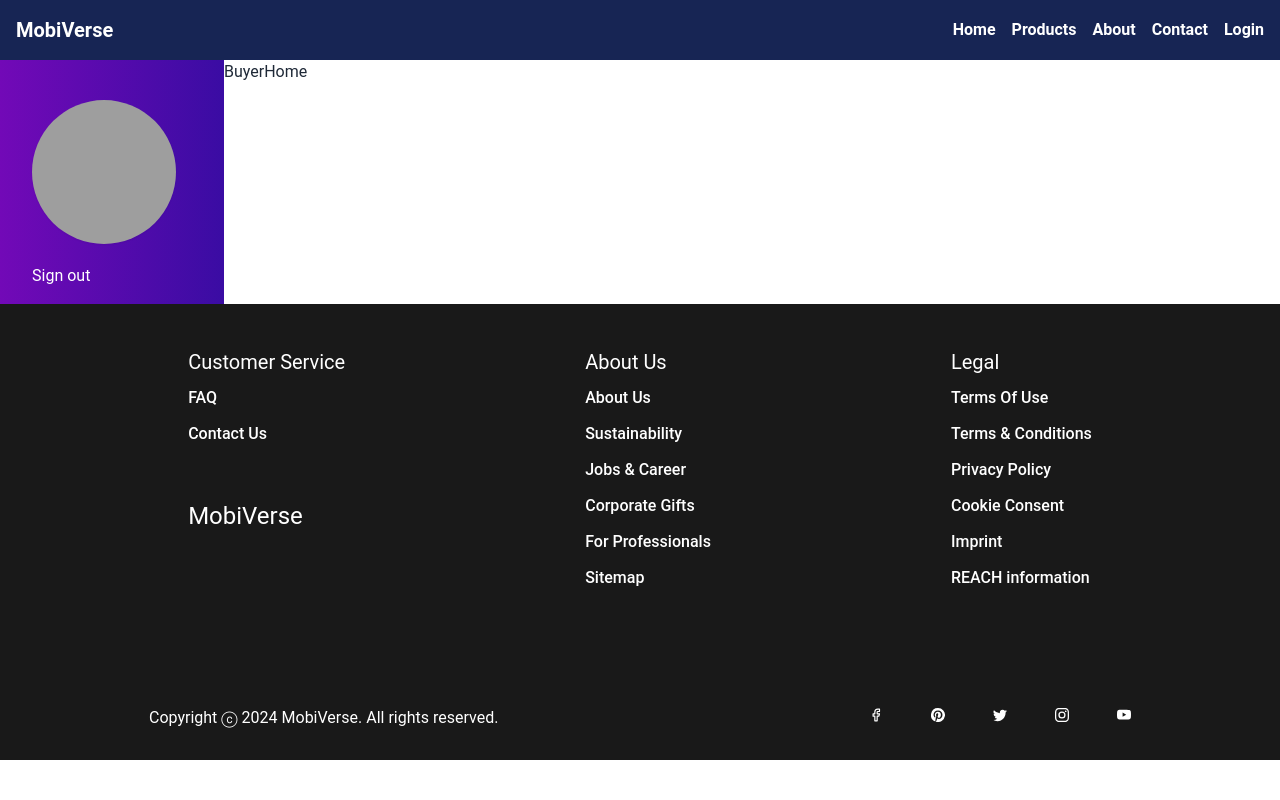
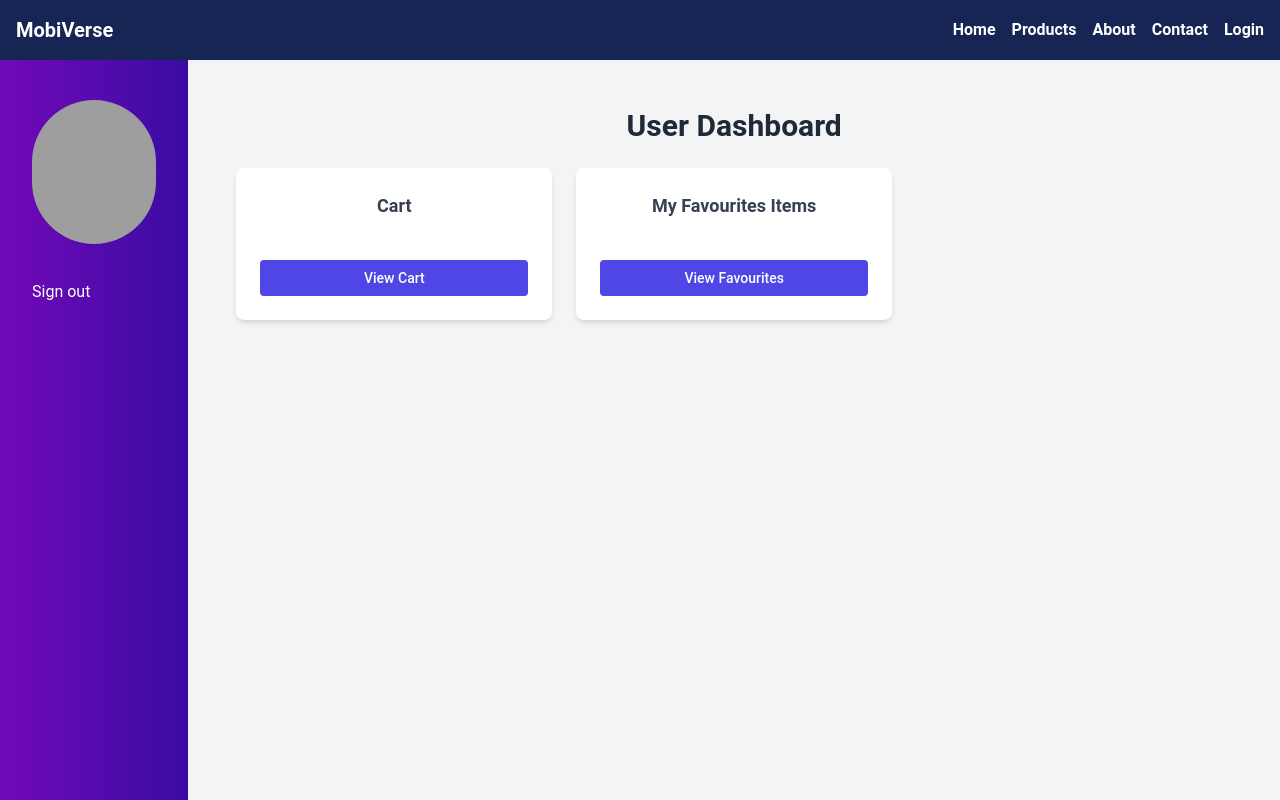
Before and after one commit to Nowshin73/mobile-shop, a React (Vite) app in the folder mobileshop-front/: page /user/dashboard in a window 1280 px wide. Shown: the top 800 px of the page. Built offline with nearby package versions, Linux system fonts and the light colour scheme; no server answers; grey boxes are pictures that could not be loaded.

Commit message:
buyer added

```diff
--- a/mobileshop-front/src/pages/Admin/AdminHome.jsx
+++ b/mobileshop-front/src/pages/Admin/AdminHome.jsx
@@ -1,9 +1,35 @@
-import React from 'react'
+import React, { useState, useEffect } from "react";
+import { Link } from "react-router-dom";
 
 const AdminHome = () => {
+  const [users, setUsers] = useState([]);
+
+  useEffect(() => {
+    // Fetch users data
+    fetch("http://localhost:5000/users")
+      .then((res) => res.json())
+      .then((data) => setUsers(data))
+      .catch((error) => console.error("Error fetching users:", error));
+  }, []);
+
   return (
-    <div>AdminHome</div>
-  )
-}
+    <div className="p-6 lg:p-12 w-full bg-gray-100 min-h-screen">
+      <h2 className="text-3xl font-bold text-center mb-6">Admin Dashboard</h2>
+      <div className="grid grid-cols-1 sm:grid-cols-2 lg:grid-cols-3 gap-6">
+        {/* Box for Total Users */}
+        <div className="bg-white shadow-md rounded-lg p-6 text-center">
+          <h3 className="text-lg font-semibold text-gray-700">Total Users</h3>
+          <p className="text-2xl font-bold text-indigo-600 my-4">{users.length}</p>
+          <Link
+            to="/admin/dashboard/users"
+            className="inline-block px-4 py-2 text-sm font-medium text-white bg-indigo-600 rounded hover:bg-indigo-700"
+          >
+            View Users
+          </Link>
+        </div>
+      </div>
+    </div>
+  );
+};
 
-export default AdminHome
+export default AdminHome;
--- a/mobileshop-front/src/pages/Buyer/BuyerHome.jsx
+++ b/mobileshop-front/src/pages/Buyer/BuyerHome.jsx
@@ -1,8 +1,34 @@
 import React from 'react'
+import { Link } from 'react-router-dom'
 
 const BuyerHome = () => {
   return (
-    <div>BuyerHome</div>
+    <div className="p-6 lg:p-12 w-full bg-gray-100 min-h-screen">
+    <h2 className="text-3xl font-bold text-center mb-6">User Dashboard</h2>
+    <div className="grid grid-cols-1 sm:grid-cols-2 lg:grid-cols-3 gap-6">
+
+      <div className="bg-white flex flex-col justify-between gap-10  shadow-md rounded-lg p-6 text-center">
+        <h3 className="text-lg font-semibold text-gray-700">Cart </h3>
+
+        <Link
+          to="/user/dashboard/cart"
+          className="inline-block px-4 py-2 text-sm font-medium text-white bg-indigo-600 rounded hover:bg-indigo-700"
+        >
+          View Cart
+        </Link>
+      </div>
+      <div className="bg-white flex flex-col justify-between gap-10 shadow-md rounded-lg p-6 text-center">
+        <h3 className="text-lg font-semibold text-gray-700">My Favourites Items </h3>
+
+        <Link
+          to="/user/dashboard/favourites"
+          className="inline-block px-4 py-2 text-sm font-medium text-white bg-indigo-600 rounded hover:bg-indigo-700"
+        >
+          View Favourites
+        </Link>
+      </div>
+    </div>
+  </div>
   )
 }
 
```
